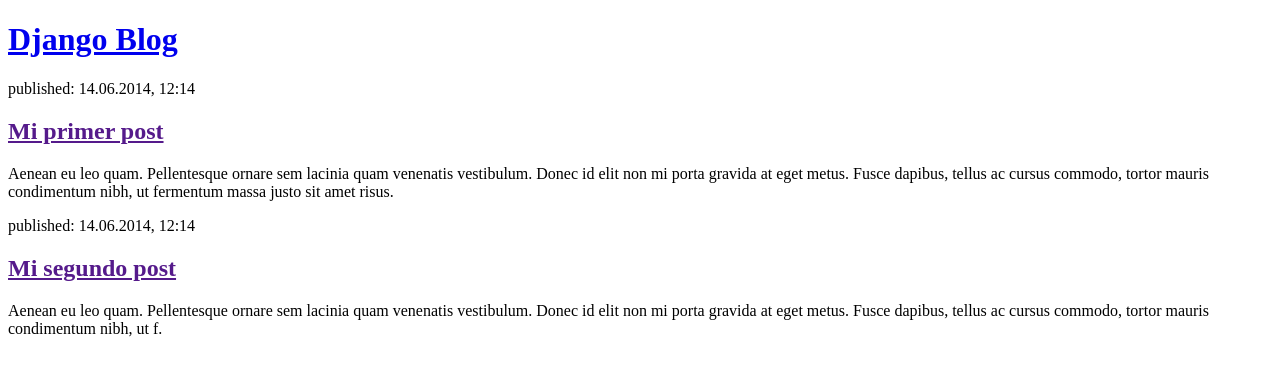
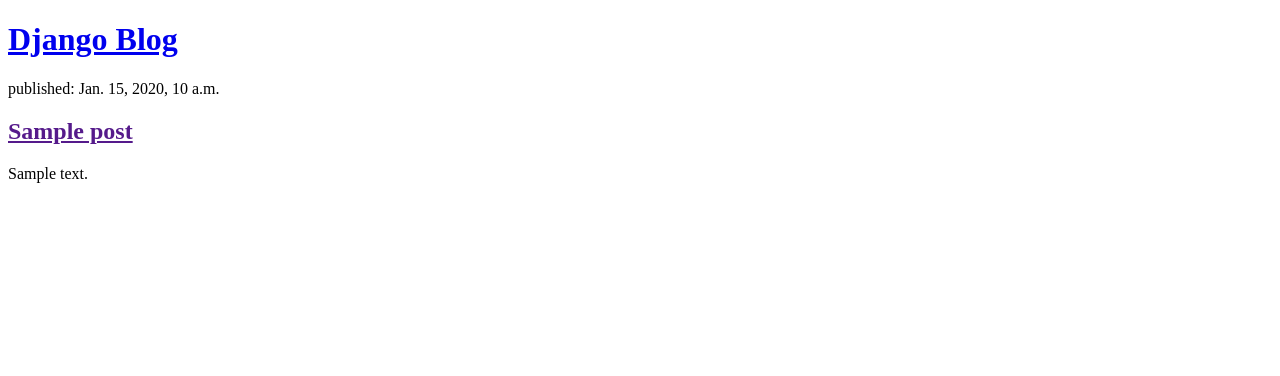
Before and after one commit to PabloBotero12/BLOG, a Django app: page / in a window 1280 px wide. Shown: the top 376 px of the page. Run offline with Django 4.2, Linux system fonts and the light colour scheme; tables that the repository leaves empty hold one stand-in row (values such as "Sample post").

Commit message:
Cambios en los modelos y el template para mostrar publicacion

```diff
--- a/notable_django/blog/models.py
+++ b/notable_django/blog/models.py
@@ -9,8 +9,9 @@
     created_date = models.DateTimeField(default=timezone.now)
     published_date = models.DateTimeField(blank=True, null=True)
 
-def publish(self):
-    self.published_date = timezone.now()
+    def publish(self):
+        self.published_date = timezone.now()
+        self.save()
 
-def __str__(self):
-    return self.title
+    def __str__(self):
+        return self.title
--- a/notable_django/blog/templates/blog/post_list.html
+++ b/notable_django/blog/templates/blog/post_list.html
@@ -10,16 +10,12 @@
         <h1><a href="/">Django Blog</a></h1>
     </header>
 
+    {% for post in posts %}
     <article>
-        <time>published: 14.06.2014, 12:14</time>
-        <h2><a href="">Mi primer post</a></h2>
-        <p>Aenean eu leo quam. Pellentesque ornare sem lacinia quam venenatis vestibulum. Donec id elit non mi porta gravida at eget metus. Fusce dapibus, tellus ac cursus commodo, tortor mauris condimentum nibh, ut fermentum massa justo sit amet risus.</p>
+        <time>published: {{ post.published_date }}</time>
+        <h2><a href="">{{ post.title }}</a></h2>
+        <p>{{ post.text|linebreaksbr }}</p>
     </article>
-
-    <article>
-        <time>published: 14.06.2014, 12:14</time>
-        <h2><a href="">Mi segundo post</a></h2>
-        <p>Aenean eu leo quam. Pellentesque ornare sem lacinia quam venenatis vestibulum. Donec id elit non mi porta gravida at eget metus. Fusce dapibus, tellus ac cursus commodo, tortor mauris condimentum nibh, ut f.</p>
-    </article>
+    {% endfor %}
 </body>
 </html>
--- a/notable_django/blog/views.py
+++ b/notable_django/blog/views.py
@@ -1,6 +1,11 @@
 from django.shortcuts import render
+from django.utils import timezone
+from django.shortcuts import render
+from django.utils import timezone
+from .models import Post
 
 def post_list(request):
-    return render(request, 'blog/post_list.html', {})
+    posts = Post.objects.filter(published_date__lte=timezone.now()).order_by('published_date')
+    return render(request, 'blog/post_list.html', {'posts': posts})
 
 # Create your views here.
```
